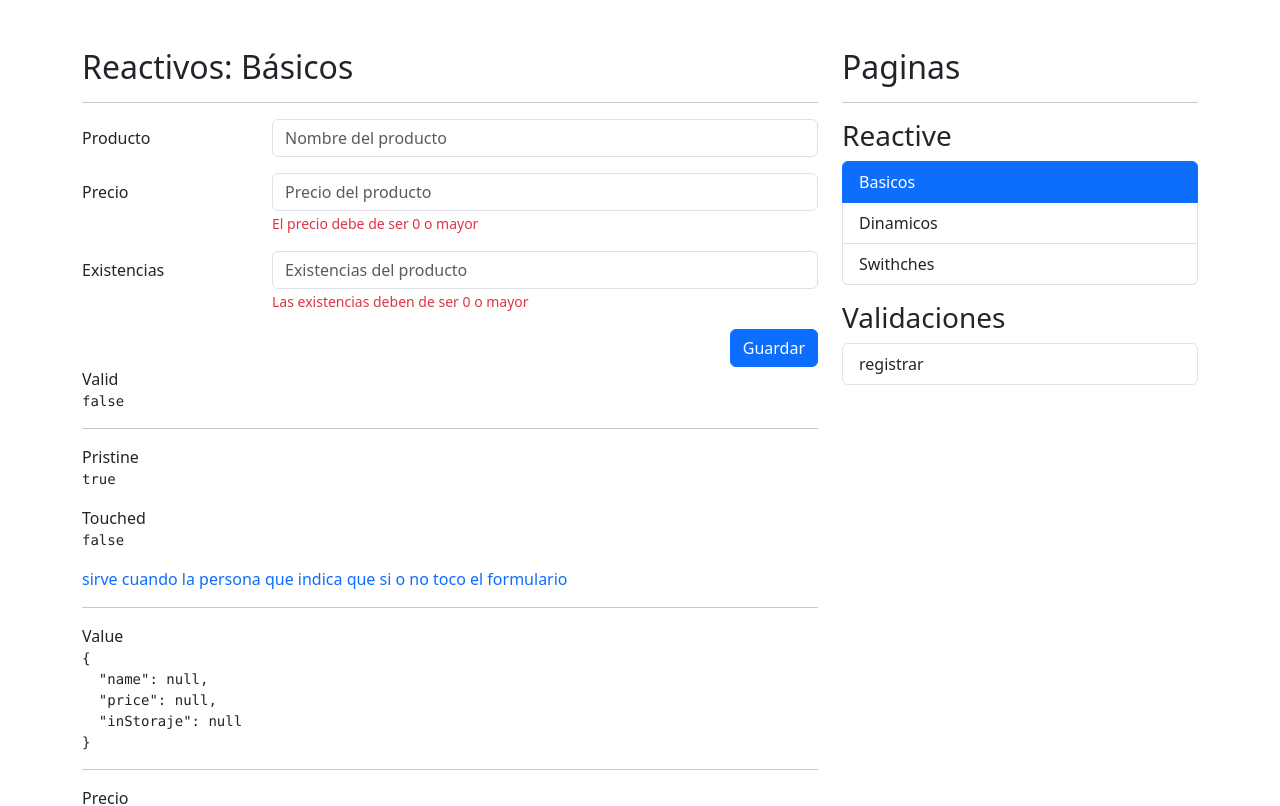
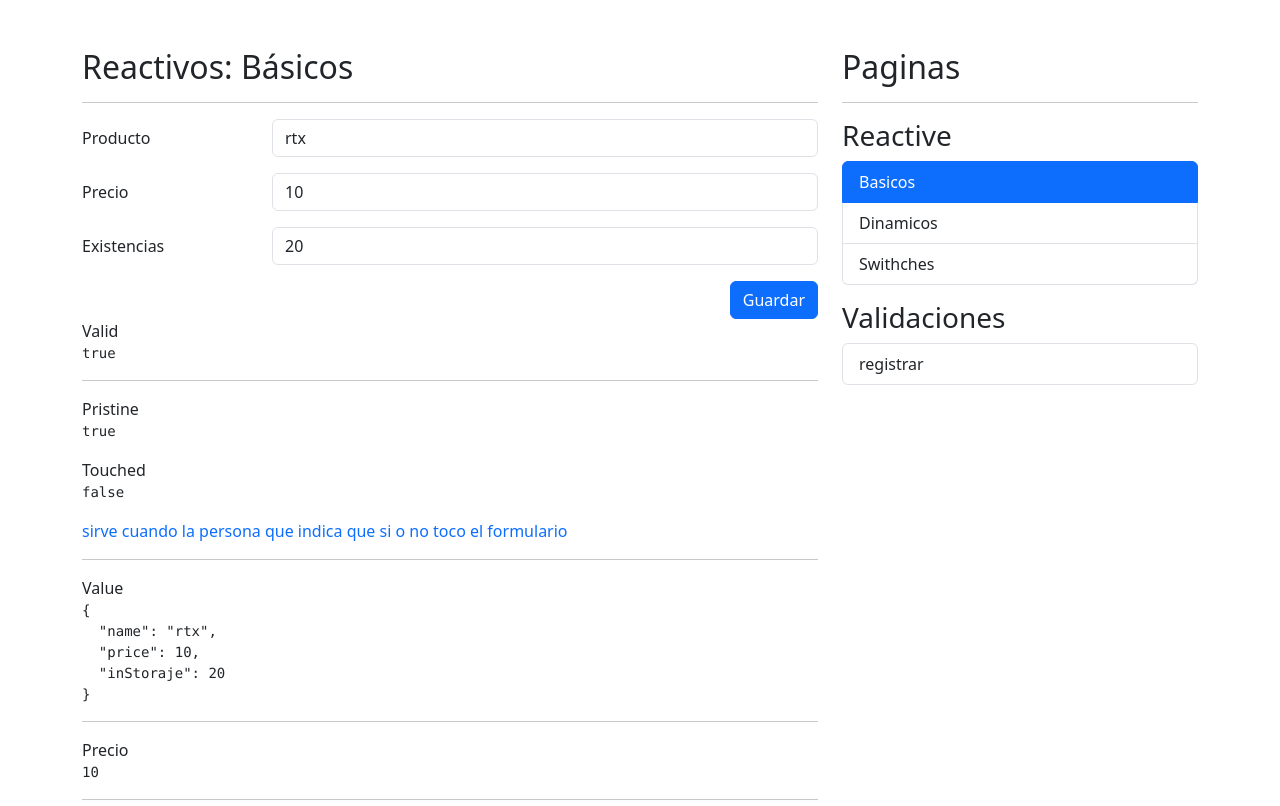
Before and after one commit to joseAL520/formsApp, an Angular app: page /reactive/basic in a window 1280 px wide. Shown: the top 806 px of the page. Built offline with nearby package versions, Linux system fonts and the light colour scheme.

Commit message:
formilario basico: validaciion forma 2 (usar )y otros metodos de validator.

```diff
--- a/src/app/reactive/pages/basic-page/basic-page.component.html
+++ b/src/app/reactive/pages/basic-page/basic-page.component.html
@@ -16,14 +16,15 @@
                            formControlName="name"
                            placeholder="Nombre del producto">
 
+                <!-- forma 2 -->
                     <span
-                        *ngIf="myForm.controls['name'].getError('required') && myForm.controls['name'].touched"
+                        *ngIf="isValidField('name','required')"
                         class="form-text text-danger">
                         Este campo es Requerido
                     </span>
 
                     <span
-                    *ngIf="myForm.controls['name'].getError('minlength') && myForm.controls['name'].touched"
+                    *ngIf="isValidField('name','minlength')"
                         class="form-text text-danger">
                         <!-- Debe de ser de 3 letras -->
                         Debe de ser de 3 letras
@@ -40,9 +41,18 @@
                            class="form-control"
                            formControlName="price"
                            placeholder="Precio del producto">
-                    <span class="form-text text-danger">
-                        El precio debe de ser 0 o mayor
+                    <span
+                        *ngIf="isValidField('price','required')"
+                        class="form-text text-danger">
+                        Este campo es Requerido
                     </span>
+
+                    <span
+                    *ngIf="isValidField('price','min')"
+                    class="form-text text-danger">
+                    El precio debe de ser 0 o mayor
+                    </span>
+
                 </div>
             </div>
 
@@ -55,7 +65,15 @@
                            formControlName="inStoraje"
                            placeholder="Existencias del producto">
 
-                    <span class="form-text text-danger">
+
+                    <span
+                    *ngIf="isValidField('inStoraje','required')"
+                        class="form-text text-danger">
+                        Este campo es Requerido
+                    </span>
+                    <span
+                    *ngIf="isValidField('inStoraje','min')"
+                        class="form-text text-danger">
                          Las existencias deben de ser 0 o mayor
                     </span>
                 </div>
--- a/src/app/reactive/pages/basic-page/basic-page.component.ts
+++ b/src/app/reactive/pages/basic-page/basic-page.component.ts
@@ -18,20 +18,23 @@ export class BasicPageComponent  implements OnInit {
   //TODO: forma 2
   public myForm:FormGroup = this.fb.group({
     name:['',[Validators.required, Validators.minLength(3)]] ,
-    price: [0, [Validators.required, Validators.minLength(0)]],
-    inStoraje: [0,[Validators.required, Validators.minLength(0)]],
+    price: [0, [Validators.required, Validators.minLength(0), Validators.min(0)]],
+    inStoraje: [0,[Validators.required, Validators.minLength(0),Validators.min(0)]],
   })
 
 
-  // public rtx  = {
-  //   name:'rtx',
-  //   price:10,
-  //   inStoraje:20,
-  // }
+  public rtx  = {
+    name:'rtx',
+    price:10,
+    inStoraje:20,
+  }
 
   constructor (private fb: FormBuilder){}
 
 
+  isValidField( field:string, typeError:string){
+     return this.myForm.controls[field].getError(typeError) && this.myForm.controls[field].touched
+  }
 
 
 
@@ -46,14 +49,11 @@ export class BasicPageComponent  implements OnInit {
 
     // receter el formulario
     // nota: puedes dejar valores por defecto
-    this.myForm.reset({
-      price:0,
-      inStoraje:0
-    })
+    this.myForm.reset()
   }
 
   ngOnInit(): void {
-    this.myForm.reset( )
+    this.myForm.reset( this.rtx )
   }
 
 
```
